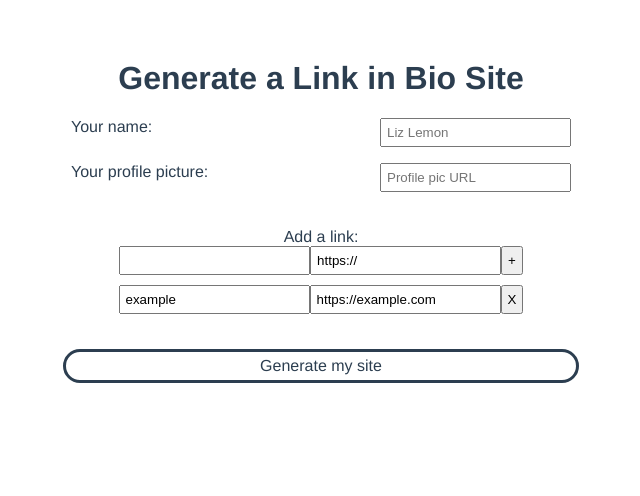
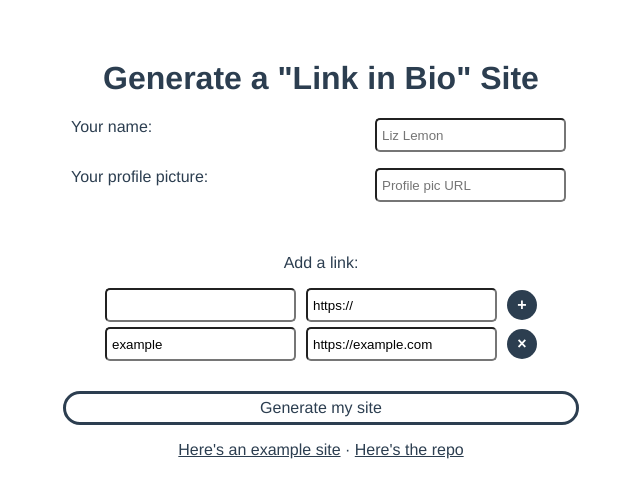
Before and after one commit to cassidoo/link-in-bio-generator, a Vue app: page / in a window 1280 px wide. Shown: the top 496 px of the page, without its empty margins (319-959 px from the left). Built offline with nearby package versions, Linux system fonts and the light colour scheme.

Commit message:
Add CSS and repo links

```diff
--- a/src/App.vue
+++ b/src/App.vue
@@ -1,5 +1,5 @@
 <template>
-  <h1>Generate a Link in Bio Site</h1>
+  <h1>Generate a "Link in Bio" Site</h1>
   <div class="required">
     <p><span>Your name:</span> <input type="text" placeholder="Liz Lemon" v-model="name" /></p>
     <p>
@@ -11,6 +11,13 @@
   <List v-model:list="list" />
 
   <GenerateButton :name="name" :propic="propic" :list="list" />
+
+  <p class="repos">
+    <a href="https://test-lib-generated-stream-314.netlify.app/">Here's an example site</a>
+    ·
+    <a href="https://github.com/cassidoo/link-in-bio-generator">Here's the repo</a>
+  </p>
+
 </template>
 
 <script>
@@ -67,4 +74,38 @@ export default {
   display: flex;
   justify-content: space-between;
 }
+
+h1 {
+  font-weight: 900;
+}
+
+input {
+  border-radius: 5px;
+  height: 20px;
+  margin: 0 5px;
+}
+
+button {
+  margin: 0 5px;
+  width: 30px;
+  height: 30px;
+  background: #2c3e50;
+  border: 2px solid #2c3e50;
+  border-radius: 50%;
+  border: none;
+  color: white;
+  cursor: pointer;
+  font-weight: bold;
+  font-size: 16px;
+}
+
+button:hover {
+  background: white;
+  border: 2px solid #2c3e50;
+  color: #2c3e50;
+}
+
+.repos a {
+  color: #2c3e50;
+}
 </style>
--- a/src/components/List.vue
+++ b/src/components/List.vue
@@ -1,7 +1,7 @@
 <template>
   <div class="list">
-    Add a link: <br />
-    <input type="text" v-model="newItem.name" />
+    <p>Add a link: </p>
+    <input type="text" v-model="newItem.name" id="name" />
     <input type="text" v-model="newItem.url" @keyup.enter="addItem" />
     <button @click="addItem">+</button>
 
@@ -32,6 +32,7 @@ export default {
     addItem() {
       this.$emit('update:list', [...this.list, this.newItem])
       this.newItem = { name: '', url: 'https://' }
+      document.getElementById('name').focus()
     },
     removeItem(index) {
       this.list.splice(index, 1)
@@ -44,8 +45,7 @@ export default {
 .list {
   padding: 20px;
 }
-input,
-button {
+input {
   padding: 5px;
 }
 </style>
--- a/src/components/ListItem.vue
+++ b/src/components/ListItem.vue
@@ -3,7 +3,7 @@
     <!--{{ item.name }} - {{ item.url }}-->
     <input type="text" v-model="item.name" />
     <input type="text" v-model="item.url" />
-    <button @click="$emit('delete')">X</button>
+    <button @click="$emit('delete')">×</button>
   </div>
 </template>
 
@@ -26,7 +26,6 @@ VITE_MY_PERSONAL_WEBSITE=https://cassidoo.co
 
 <style scoped>
 .item {
-  padding: 5px;
   margin: 5px;
 }
 </style>
```
